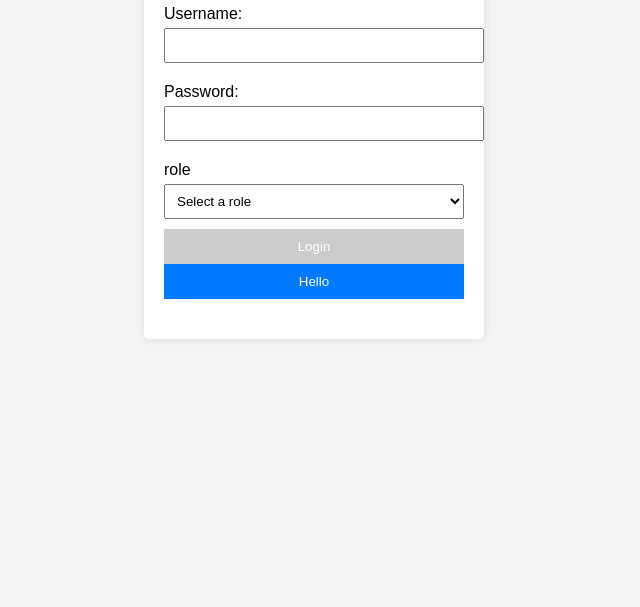
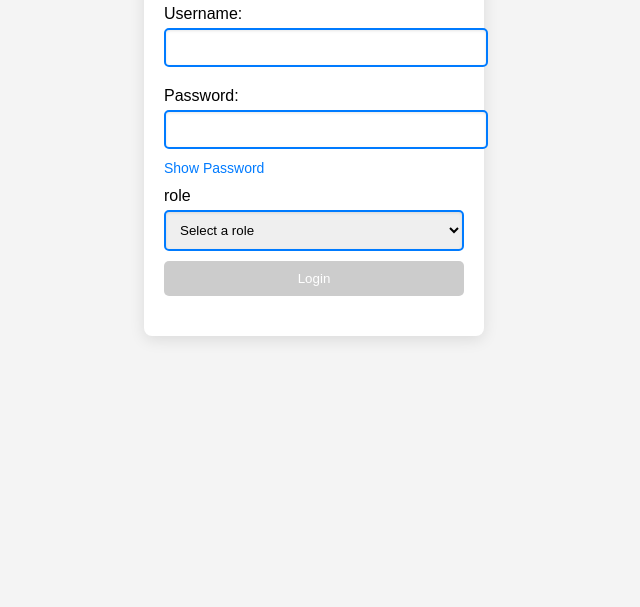
Before and after one commit to thanattouth/CS261, a website: page public/index.html in a window 1280 px wide. Shown: the part 193-800 px from the top of the page, without its empty margins (326-966 px from the left). Drawn offline with Linux system fonts and the light colour scheme.

Commit message:
add show and hide password + more css

```diff
--- a/public/css/styles.css
+++ b/public/css/styles.css
@@ -8,8 +8,8 @@ body {
     margin: 100px auto;
     padding: 20px;
     background-color: #fff;
-    border-radius: 5px;
-    box-shadow: 0 0 10px rgba(0, 0, 0, 0.1);
+    border-radius: 8px; /* Slightly larger border-radius for a smoother look */
+    box-shadow: 0 4px 15px rgba(0, 0, 0, 0.1); /* Enhanced shadow for depth */
 }
 
 h1 {
@@ -22,29 +22,50 @@ label {
     margin: 10px 0 5px;
 }
 
-input,select {
+input, select {
     width: 100%;
-    padding: 8px;
+    padding: 10px; /* Increased padding for better touch targets */
     margin-bottom: 10px;
+    border: 2px solid #007bff; /* Border color */
+    border-radius: 5px; /* Rounded corners */
+    transition: border-color 0.3s, box-shadow 0.3s; /* Smooth transitions */
+    box-shadow: inset 0 1px 3px rgba(0, 0, 0, 0.1); /* Inner shadow for depth */
+}
+
+/* Focus effect for inputs */
+input:focus, select:focus {
+    border-color: #0056b3; /* Darker blue on focus */
+    box-shadow: 0 0 5px rgba(0, 123, 255, 0.5); /* Outer glow effect */
+}
+
+.toggle-password {
+    cursor: pointer;
+    color: #007bff;
+    font-size: 14px;
+    margin-top: -5px; /* Slightly adjust position */
+}
+.toggle-password:hover {
+    text-decoration: underline;
 }
 
 button {
     width: 100%;
     padding: 10px;
-    background-color: #007bff; /* Blue color for enabled state */
+    background-color: #007bff;
     border: none;
+    border-radius: 5px; /* Rounded corners */
     color: #fff;
     cursor: pointer;
-    transition: background-color 0.3s; /* Smooth transition */
+    transition: background-color 0.3s;
 }
 
 button:disabled {
-    background-color: #cccccc; /* Gray color for disabled state */
-    cursor: not-allowed; /* Change cursor style */
+    background-color: #cccccc;
+    cursor: not-allowed;
 }
 
 button:hover:not(:disabled) {
-    background-color: #0056b3; /* Darker blue on hover for enabled state */
+    background-color: #0056b3;
 }
 
 #message {
--- a/public/index.html
+++ b/public/index.html
@@ -14,6 +14,9 @@
             <input type="text" id="username" name="username" required>
             <label for="password">Password:</label>
             <input type="password" id="password" name="password" required>
+            <div style="position: relative;">
+                <span class="toggle-password" id="togglePassword" onclick="togglePassword()">Show Password</span>
+            </div>
             <label for="role">role</label>
             <select name="role" id="role" required>
                 <option value="" disabled selected>Select a role</option>
@@ -21,7 +24,7 @@
                 <option value="teacher">Teacher</option>
             </select>
             <button type="button" onclick="submitLogin()" id="loginButton" disabled>Login</button>
-            <button type="button" onclick="call_REST_API_Hello()">Hello</button>
+            <!-- <button type="button" onclick="call_REST_API_Hello()">Hello</button> -->
         </form>
         <p id="message"></p>
     </div>
--- a/public/js/script.js
+++ b/public/js/script.js
@@ -41,6 +41,19 @@ document.addEventListener('DOMContentLoaded', function() {
     checkInputs();
 });
 
+function togglePassword() {
+    const passwordInput = document.getElementById('password');
+    const toggleText = document.getElementById('togglePassword');
+
+    if (passwordInput.type === 'password') {
+        passwordInput.type = 'text';
+        toggleText.innerText = 'Hide Password';
+    } else {
+        passwordInput.type = 'password';
+        toggleText.innerText = 'Show Password';
+    }
+}
+
 function call_REST_API_Hello() {
     const username = document.getElementById('username').value;
     const password = document.getElementById('password').value;
```
